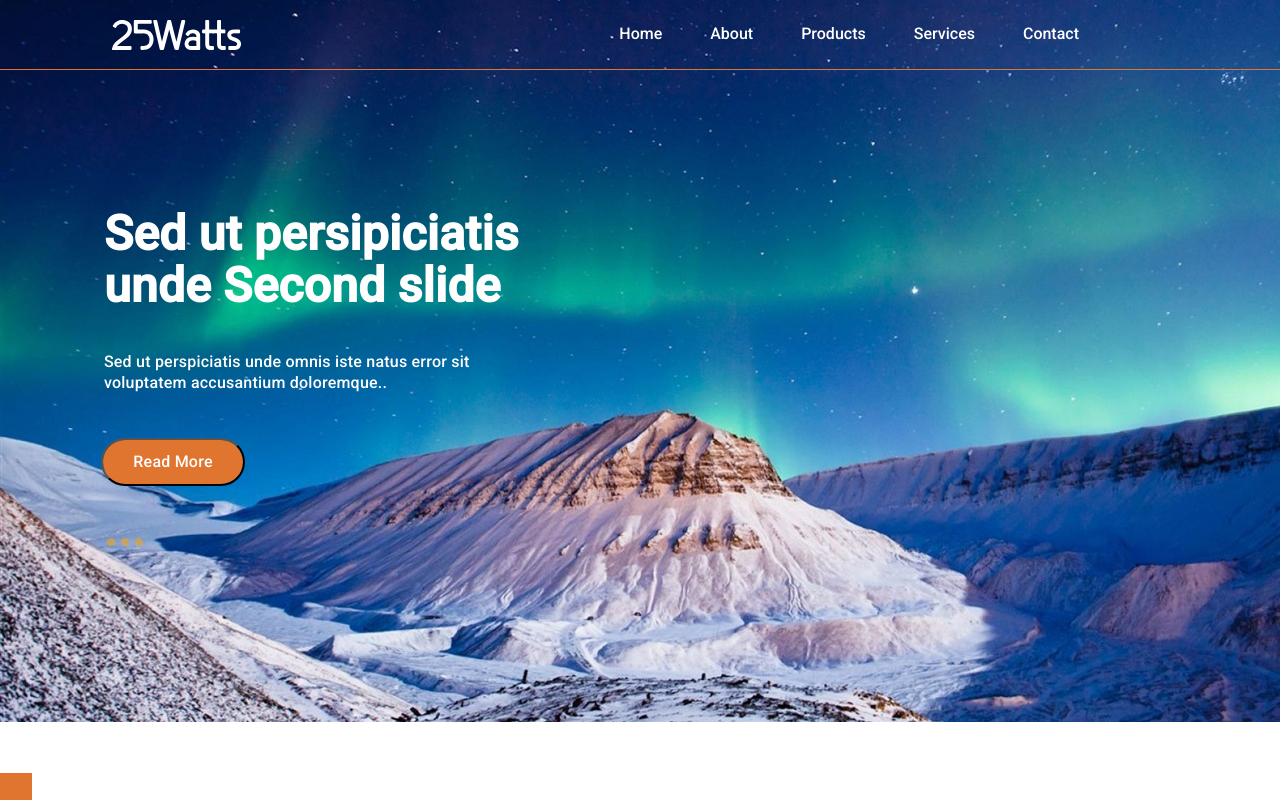
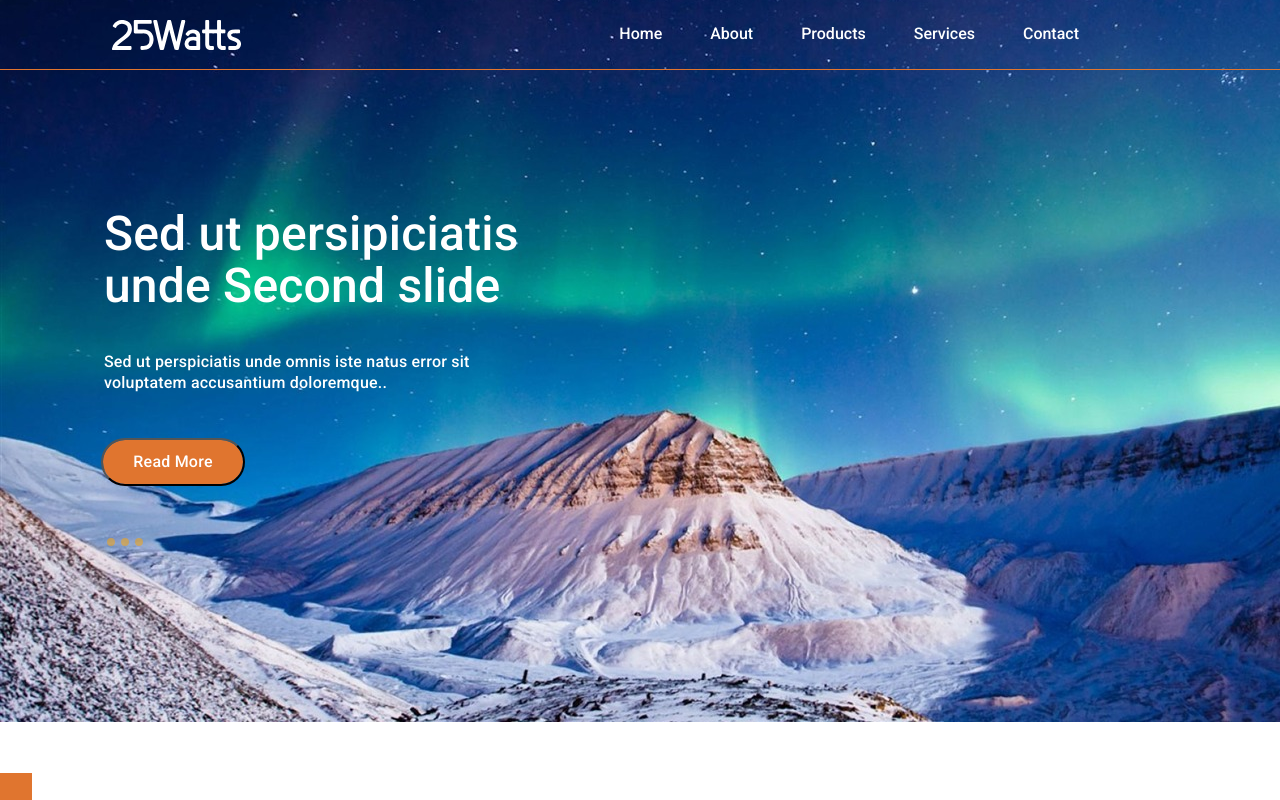
Before and after one commit to cardosoe/Proyecto-Integrador, a React (Create React App) app: page / in a window 1280 px wide. Shown: the top 800 px of the page. Built offline with nearby package versions, Linux system fonts and the light colour scheme.

Commit message:
changes in carousel images

```diff
--- a/src/components/Section1/Section1.scss
+++ b/src/components/Section1/Section1.scss
@@ -79,7 +79,8 @@
 .cont-header {
   top: 0rem;
   left: 0rem;
-  width: 85.375rem;
+  width: 100%;
+  // width: 85.375rem;
   height: 48rem;
   // background: transparent url("../../assets/Images/slider-1.png") 0% 0% no-repeat padding-box;
   opacity: 1;
--- a/src/containers/Carousel/Carousel.scss
+++ b/src/containers/Carousel/Carousel.scss
@@ -21,8 +21,8 @@ z-index: -90;
 //   height: 100%;
   // }
   .carousel-item {
-  height: 100vh;
-  min-height: 21.875rem;
+  width: 100%;
+  // min-height: 21.875rem;
   background: no-repeat center center scroll;
 -webkit-background-size: cover;
 -moz-background-size: cover;
@@ -84,7 +84,7 @@ background-size: cover;
    width: 34.625rem;
    height: 7.188rem;
    font-size: 3rem;
-   font-weight: 600;
+   font-weight: 400;
    line-height: 3.25rem;
    color: var(--unnamed-color-ffffff);
    text-align: left;
@@ -111,24 +111,6 @@ background-size: cover;
   position: relative;
 }
 
-// .carousel-control-prev {
-//     opacity: 1;
-//     top: -53rem;
-//     left: 54rem;
-//     position: relative;
-// }
-// .carousel-control-next {
-//     opacity: 1;
-//     top: -55rem;
-//     left: 57rem;
-//     position: relative;
-// }
-// .carousel-control-prev-icon {
-//     background-image: url("../../assets/Images/Icon-feather-arrow-left-circle.svg");
-// }
-// .carousel-control-next-icon {
-//     background-image: url("../../assets/Images/Icon-feather-arrow-right-circle.svg");
-// }
 .carousel-caption {
     position: relative;
     right: 15%;
```
